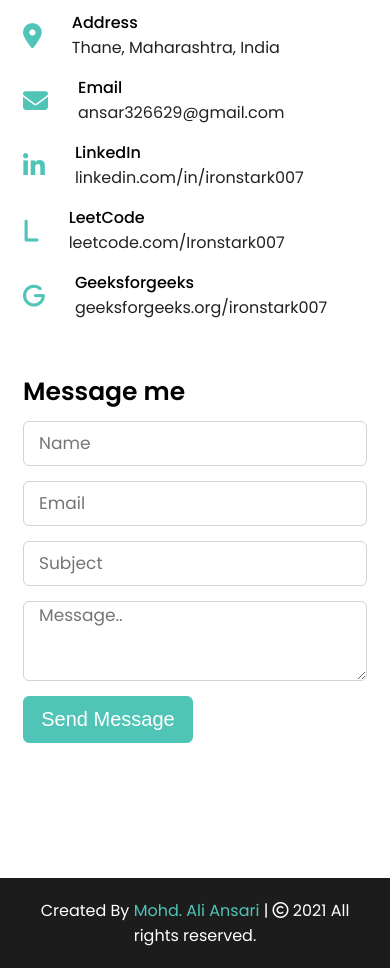
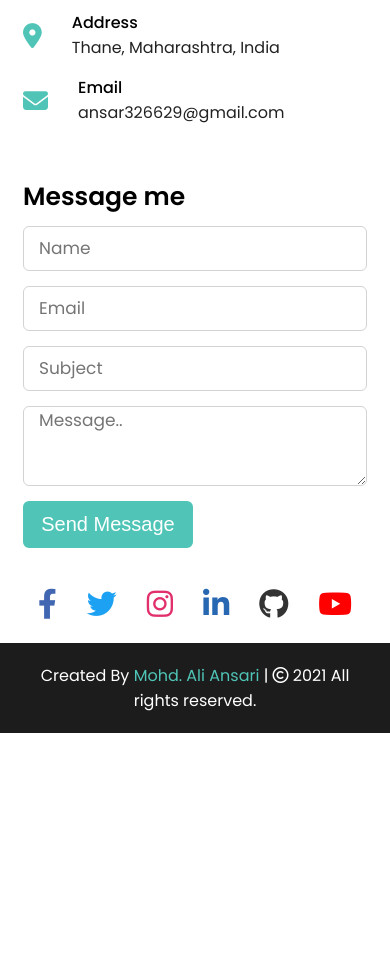
Before and after one commit to IronStark007/dev-portfolio, a plain HTML site: page index.html in a window 390 px wide. Shown: the part 5400-6368 px from the top of the page. After the commit the page ends 6133 px from the top, so only its background shows below. Drawn offline with nearby package versions, Linux system fonts and the light colour scheme.

Commit message:
Added social link for mobile

```diff
--- a/index.html
+++ b/index.html
@@ -63,7 +63,7 @@
         <div class="max-width">
             <h1 class="title">About me</h1>
             <div class="about-content">
-                <div class="column left"><img src="../images/about.jpg" alt="about"></div>
+                <div class="column left"><img src="./images/about.jpg" alt="about"></div>
                 <div class="column right">
                     <div class="text">I'm Mohd Ali Ansari and I'm a <span class="typing2"></span></div>
                     <p>Lorem ipsum dolor sit amet consectetur adipisicing elit. Officia atque iste assumenda libero
@@ -170,35 +170,35 @@
             <div class="projects-content owl-carousel">
                 <div class="card">
                     <div class="box">
-                        <img src="../images/profile-1.jpeg" alt="">
+                        <img src="./images/profile-1.jpeg" alt="">
                         <div class="text">Project Name</div>
                         <p>Lorem ipsum dolor sit amet consectetur adipisicing elit.</p>
                     </div>
                 </div>
                 <div class="card">
                     <div class="box">
-                        <img src="../images/profile-2.jpeg" alt="">
+                        <img src="./images/profile-2.jpeg" alt="">
                         <div class="text">Project Name</div>
                         <p>Lorem ipsum dolor sit amet consectetur adipisicing elit.</p>
                     </div>
                 </div>
                 <div class="card">
                     <div class="box">
-                        <img src="../images/profile-3.jpeg" alt="">
+                        <img src="./images/profile-3.jpeg" alt="">
                         <div class="text">Project Name</div>
                         <p>Lorem ipsum dolor sit amet consectetur adipisicing elit.</p>
                     </div>
                 </div>
                 <div class="card">
                     <div class="box">
-                        <img src="../images/profile-4.jpeg" alt="">
+                        <img src="./images/profile-4.jpeg" alt="">
                         <div class="text">Project Name</div>
                         <p>Lorem ipsum dolor sit amet consectetur adipisicing elit.</p>
                     </div>
                 </div>
                 <div class="card">
                     <div class="box">
-                        <img src="../images/profile-5.jpeg" alt="">
+                        <img src="./images/profile-5.jpeg" alt="">
                         <div class="text">Project Name</div>
                         <p>Lorem ipsum dolor sit amet consectetur adipisicing elit.</p>
                     </div>
@@ -238,27 +238,6 @@
                                 <div class="sub-title">ansar326629@gmail.com</div>
                             </div>
                         </div>
-                        <div class="rows mobile">
-                            <i class="fab fa-linkedin-in"></i>
-                            <div class="info">
-                                <div class="head">LinkedIn</div>
-                                <div class="sub-title"><a target="_blank" href="https://linkedin.com/in/ironstark007">linkedin.com/in/ironstark007</a></div>
-                            </div>
-                        </div>
-                        <div class="rows mobile">
-                            <i class="fa fa-l"></i>
-                            <div class="info">
-                                <div class="head">LeetCode</div>
-                                <div class="sub-title"><a href="http://leetcode.com/Ironstark007" target="_blank">leetcode.com/Ironstark007</a></div>
-                            </div>
-                        </div>
-                        <div class="rows mobile">
-                            <i class="fa fa-g"></i>
-                            <div class="info">
-                                <div class="head">Geeksforgeeks</div>
-                                <div style="text-align: justify;" class="sub-title"><a href="https://auth.geeksforgeeks.org/user/ironstark007" target="_blank">geeksforgeeks.org/ironstark007</a></div>
-                            </div>
-                        </div>
                     </div>
                 </div>
                 <div class="column right">
@@ -284,6 +263,21 @@
             </div>
         </div>
     </section>
+    <!-- social links -->
+    <section class="social" id="social">
+        <div class="max-width">
+            <div class="social-content">
+                <ul>
+                    <li><a href="#"><i class="fab fa-facebook-f"></i></a></li>
+                    <li><a href="#"><i class="fab fa-twitter"></i></a></li>
+                    <li><a href="#"><i class="fab fa-instagram"></i></a></li>
+                    <li><a href="#"><i class="fab fa-linkedin-in"></i></a></li>
+                    <li><a href="#"><i class="fab fa-github"></i></a></li>
+                    <li><a href="#"><i class="fab fa-youtube"></i></a></li>
+                </ul>
+            </div>
+        </div>
+    </section>
     <!-- footer section -->
     <footer>
         <span>Created By <a href="https://www.codingnepalweb.com">Mohd. Ali Ansari</a> | <span
--- a/public/index.css
+++ b/public/index.css
@@ -46,7 +46,7 @@ html {
     background: var(--green);
     color: var(--white);
     text-align: center;
-    z-index: 9999;
+    z-index: 99;
     font-size: 30px;
     border-radius: 6px;
     border-bottom-width: 2px;
@@ -305,7 +305,8 @@ section {
 .projects,
 .contact,
 footer,
-.side-bar {
+.side-bar,
+.social {
     font-family: 'Poppins', sans-serif;
 }
 
@@ -615,10 +616,6 @@ section .title::after {
     height: 65px;
 }
 
-.contact .contact-content .mobile {
-    display: none;
-}
-
 .contact .contact-content .rows .info {
     margin-left: 30px;
 }
@@ -628,7 +625,7 @@ section .title::after {
 }
 
 .contact .contact-content .rows .info .sub-title,
-.contact .rows .info .sub-title a{
+.contact .rows .info .sub-title a {
     color: var(--light-black);
 }
 
@@ -698,6 +695,49 @@ section .title::after {
     transition: all 0.3s ease;
 }
 
+/* social */
+
+.social {
+    padding: 0;
+    padding-bottom: 15px;
+    display: none;
+}
+
+.social .social-content ul {
+    display: flex;
+    flex-direction: row;
+    justify-content: space-around;
+}
+
+.social ul li a {
+    font-size: 37px;
+}
+
+
+.social ul li:nth-child(1) a {
+    color: #4267B2;
+}
+
+.social li:nth-child(2) a {
+    color: #1DA1F2;
+}
+
+.social li:nth-child(3) a {
+    color: #E1306C;
+}
+
+.social li:nth-child(4) a {
+    color: #2867B2;
+}
+
+.social li:nth-child(5) a {
+    color: #333;
+}
+
+.social li:nth-child(6) a {
+    color: #FF0000;
+}
+
 /* footer */
 
 footer {
@@ -716,10 +756,6 @@ footer span a:hover {
     text-decoration: underline;
 }
 
-
-
-
-
 /* responsive media queries */
 
 @media (max-width: 1300px) {
@@ -735,9 +771,20 @@ footer span a:hover {
 
 }
 
+@media (max-width: 991px) {
+    .max-width {
+        padding: 0 70px;
+    }
+}
+
 @media (max-width: 947px) {
     .max-width {
         max-width: 800px;
+    }
+
+    .side-bar.show {
+        opacity: 0;
+        pointer-events: none;
     }
 
     .menu-btn {
@@ -812,22 +859,16 @@ footer span a:hover {
         width: 100%;
         margin-bottom: 35px;
     }
-}
 
-@media (max-width: 991px) {
-    .max-width {
-        padding: 0 50px;
-    }
-    .side-bar.show {
-        opacity: 0;
-        pointer-events: none;
+    .contact {
+        padding-bottom: 0;
     }
 
-    .contact .contact-content .mobile {
-        display: flex;
+    .social {
+        display: block;
     }
+
 }
-
 
 @media (max-width: 690px) {
     .max-width {
@@ -850,6 +891,10 @@ footer span a:hover {
     .services .service-content .card {
         width: 100%;
         margin-bottom: 25px;
+    }
+
+    .social ul li a {
+        font-size: 34px;
     }
 }
 
@@ -877,4 +922,15 @@ footer span a:hover {
     .contact .right form .email {
         margin-left: 0;
     }
+
+    .social ul li a {
+        font-size: 30px;
+    }
 }
+
+@media (max-width: 376px) {
+
+    .social ul li a {
+        font-size: 25px;
+    }
+}
```
